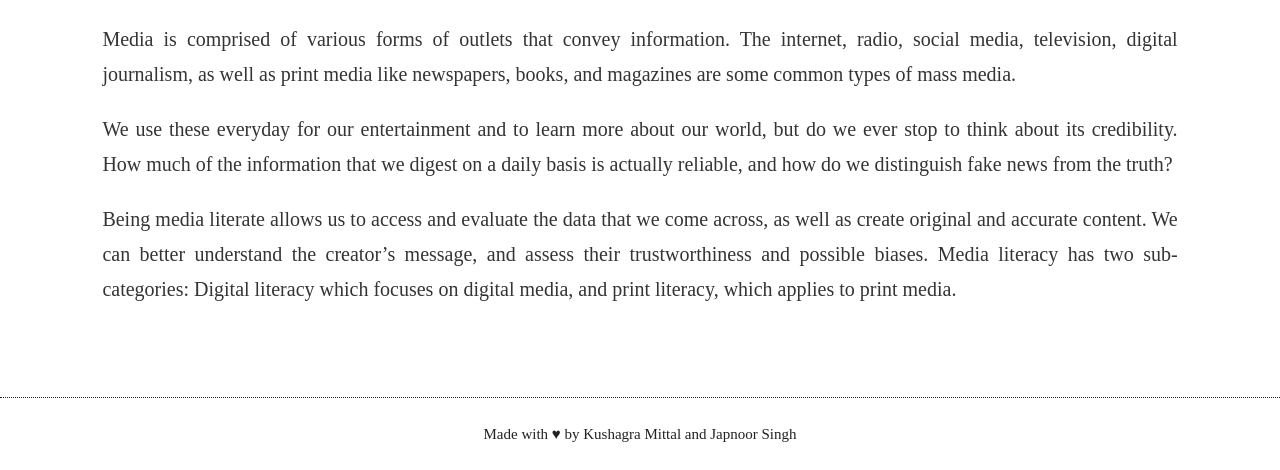
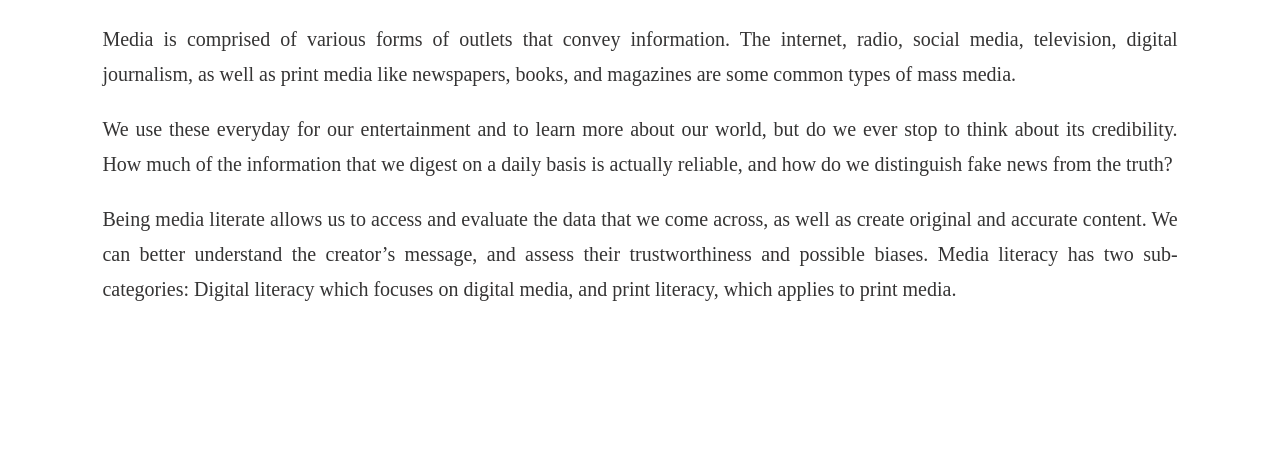
Before and after one commit to M3DION/E-Colosseum, a plain HTML site: page index1.html in a window 1280 px wide. Shown: the part 753-1223 px from the top of the page. After the commit the page ends 1150 px from the top, so only its background shows below. Drawn offline with nearby package versions, Linux system fonts and the light colour scheme; a web font is replaced by a local one.

Commit message:
Update index1.html

```diff
--- a/index1.html
+++ b/index1.html
@@ -52,10 +52,6 @@
 		</div>
 	</div>
 
-	<footer>
-        <p>Made with &hearts; by Kushagra Mittal and Japnoor Singh</p>
-    </footer>
-
 	<script src="https://code.jquery.com/jquery-3.4.1.min.js"></script>
 	<script src="https://cdnjs.cloudflare.com/ajax/libs/materialize/1.0.0/js/materialize.min.js"></script>
 	<script type="text/javascript" src="script.js"></script>
```
